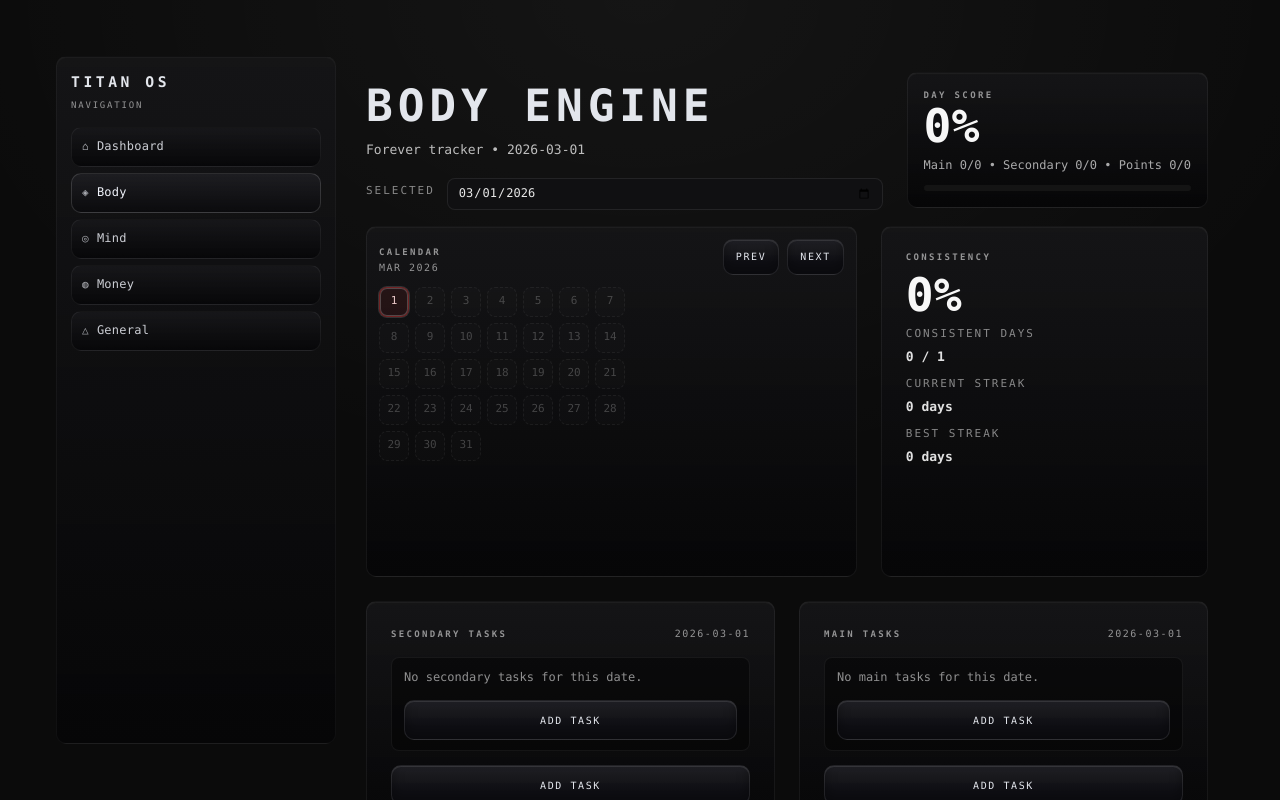
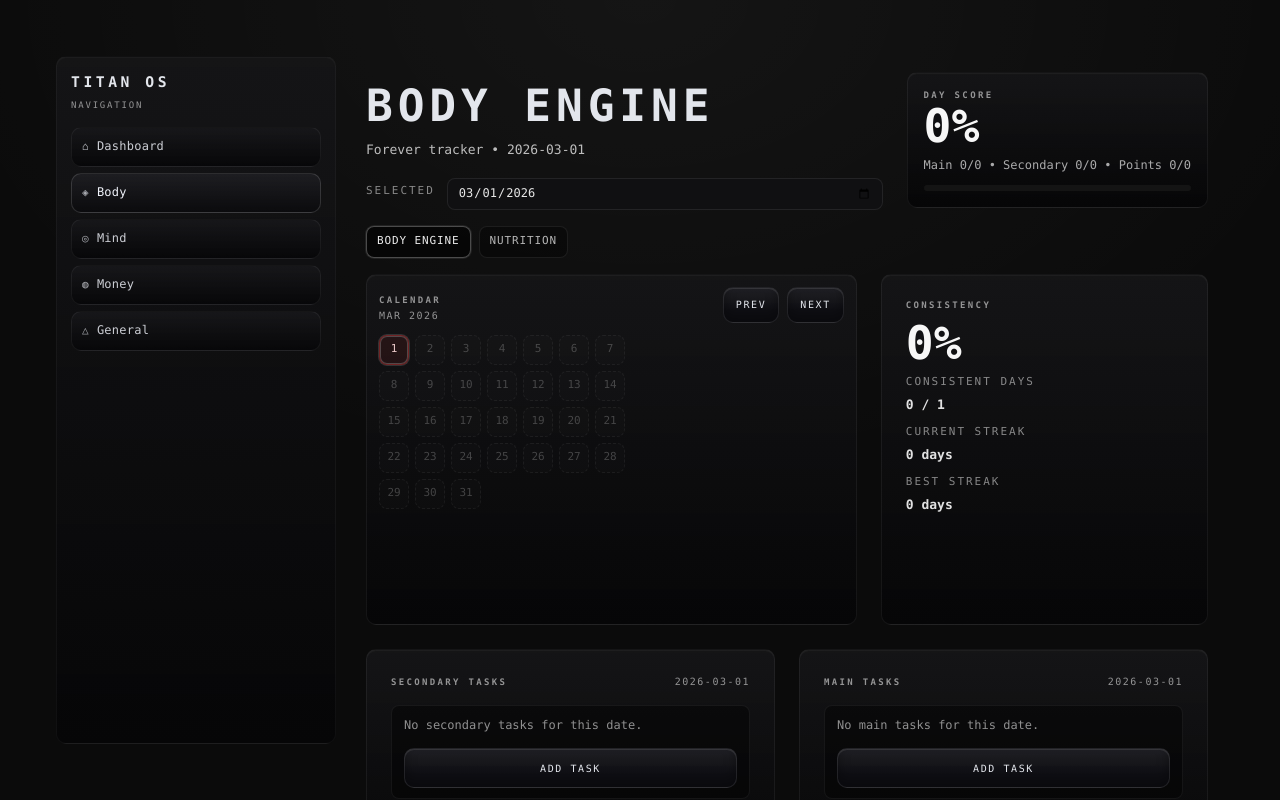
Before and after one commit to Arun-Sanjay/Titan-Protocol, a Next.js app in the folder apps/web/: page /os/body in a window 1280 px wide. Shown: the top 800 px of the page. Built offline with nearby package versions, Linux system fonts and the light colour scheme.

Commit message:
backup: savepoint

```diff
--- a/apps/web/src/app/(os)/dashboard.css
+++ b/apps/web/src/app/(os)/dashboard.css
@@ -394,6 +394,34 @@ html[data-theme="hud"] body.tp-os-flat {
   color: rgba(255, 255, 255, 0.88);
 }
 
+.tp-tabs {
+  display: inline-flex;
+  gap: 8px;
+}
+
+.tp-tab {
+  display: inline-flex;
+  align-items: center;
+  justify-content: center;
+  min-height: 32px;
+  padding: 4px 10px;
+  border-radius: 8px;
+  border: 1px solid rgba(255, 255, 255, 0.08);
+  background: rgba(0, 0, 0, 0.35);
+  color: rgba(255, 255, 255, 0.7);
+  font-size: 11px;
+  letter-spacing: 0.08em;
+  text-transform: uppercase;
+  transition: border-color 120ms ease, color 120ms ease, background 120ms ease;
+}
+
+.tp-tab.is-active {
+  border-color: rgba(255, 255, 255, 0.28);
+  color: rgba(255, 255, 255, 0.92);
+  background: rgba(0, 0, 0, 0.55);
+  box-shadow: 0 0 0 1px rgba(255, 255, 255, 0.08);
+}
+
 .body-task-row {
   display: flex;
   align-items: center;
--- a/apps/web/src/app/(os)/os/body/BodyClient.tsx
+++ b/apps/web/src/app/(os)/os/body/BodyClient.tsx
@@ -1,6 +1,8 @@
 "use client";
 
 import * as React from "react";
+import Link from "next/link";
+import { usePathname } from "next/navigation";
 
 import {
   addBodyTask,
@@ -45,6 +47,7 @@ function addDays(date: Date, delta: number): Date {
 }
 
 export default function BodyClient({ initialDate }: { initialDate: string | null }) {
+  const pathname = usePathname();
   const today = React.useMemo(() => new Date(), []);
   const initialDateKey = initialDate ?? toDateKey(today);
 
@@ -226,6 +229,20 @@ export default function BodyClient({ initialDate }: { initialDate: string | null
             <span style={{ width: `${score.percent}%` }} />
           </div>
         </section>
+      </div>
+
+      <div className="mt-4 flex items-center justify-between">
+        <div className="tp-tabs">
+          <Link href="/os/body" className={`tp-tab ${pathname === "/os/body" ? "is-active" : ""}`}>
+            Body Engine
+          </Link>
+          <Link
+            href="/os/body/nutrition"
+            className={`tp-tab ${pathname?.startsWith("/os/body/nutrition") ? "is-active" : ""}`}
+          >
+            Nutrition
+          </Link>
+        </div>
       </div>
 
       <div className="mt-4 grid gap-6 lg:grid-cols-[1.2fr_0.8fr]">
--- /dev/null
+++ b/apps/web/src/app/(os)/os/body/nutrition/page.tsx
@@ -0,0 +1,30 @@
+import Link from "next/link";
+
+export default function BodyNutritionPage() {
+  return (
+    <main className="w-full px-2 py-2 sm:px-4 sm:py-4">
+      <div className="mb-6 flex items-center justify-between">
+        <div>
+          <h1 className="tp-title text-3xl font-bold md:text-4xl">BODY ENGINE</h1>
+          <p className="tp-subtitle mt-3 text-sm text-white/70">Nutrition</p>
+        </div>
+        <div className="tp-tabs">
+          <Link href="/os/body" className="tp-tab">
+            Body Engine
+          </Link>
+          <Link href="/os/body/nutrition" className="tp-tab is-active">
+            Nutrition
+          </Link>
+        </div>
+      </div>
+
+      <section className="tp-panel p-5 sm:p-6">
+        <div className="tp-panel-head">
+          <p className="tp-kicker">Nutrition</p>
+          <p className="tp-muted">Coming soon</p>
+        </div>
+        <p className="mt-3 text-sm text-white/60">This section will host your daily nutrition logs.</p>
+      </section>
+    </main>
+  );
+}
```
